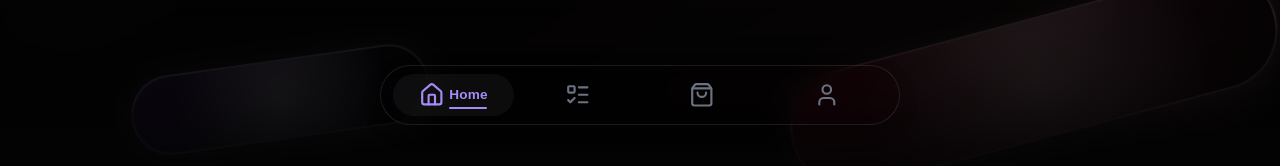
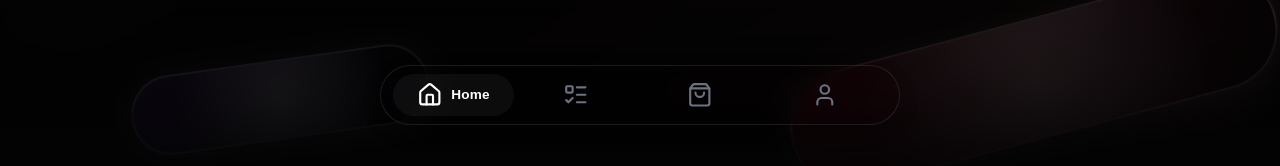
Before and after one commit to Bogatyrzzz/taskertrack, a Next.js app: page / in a window 1280 px wide. Shown: the part 595-761 px from the top of the page. Built offline with nearby package versions, Linux system fonts and the light colour scheme.

Commit message:
feat(menu): smooth label reveal animation; accent color to white

```diff
--- a/src/app/globals.css
+++ b/src/app/globals.css
@@ -111,14 +111,25 @@ body {
 }
 
 .menu__text {
-  display: none;
   font-size: 0.85rem;
   font-weight: 600;
   letter-spacing: 0.01em;
   color: inherit;
   position: relative;
+  white-space: nowrap;
+  overflow: hidden;
+  opacity: 0;
+  transform: translateY(4px);
+  max-width: 0;
+  margin-left: 0;
+  transition: opacity 200ms ease, transform 200ms ease, max-width 200ms ease, margin-left 200ms ease;
 }
-.menu__text.active { display: inline-block; }
+.menu__text.active {
+  opacity: 1;
+  transform: translateY(0);
+  max-width: 8rem;
+  margin-left: 0.25rem;
+}
 
 .menu__text.active::after {
   content: "";
--- a/src/components/ui/site-navbar.tsx
+++ b/src/components/ui/site-navbar.tsx
@@ -14,7 +14,7 @@ export default function SiteNavbar() {
   return (
     <div className="fixed bottom-[10%] inset-x-4 z-50">
       <div className="w-full max-w-[520px] mx-auto">
-        <InteractiveMenu items={items} accentColor={"var(--chart-2)"} />
+        <InteractiveMenu items={items} accentColor="#ffffff" />
       </div>
     </div>
   );
```
